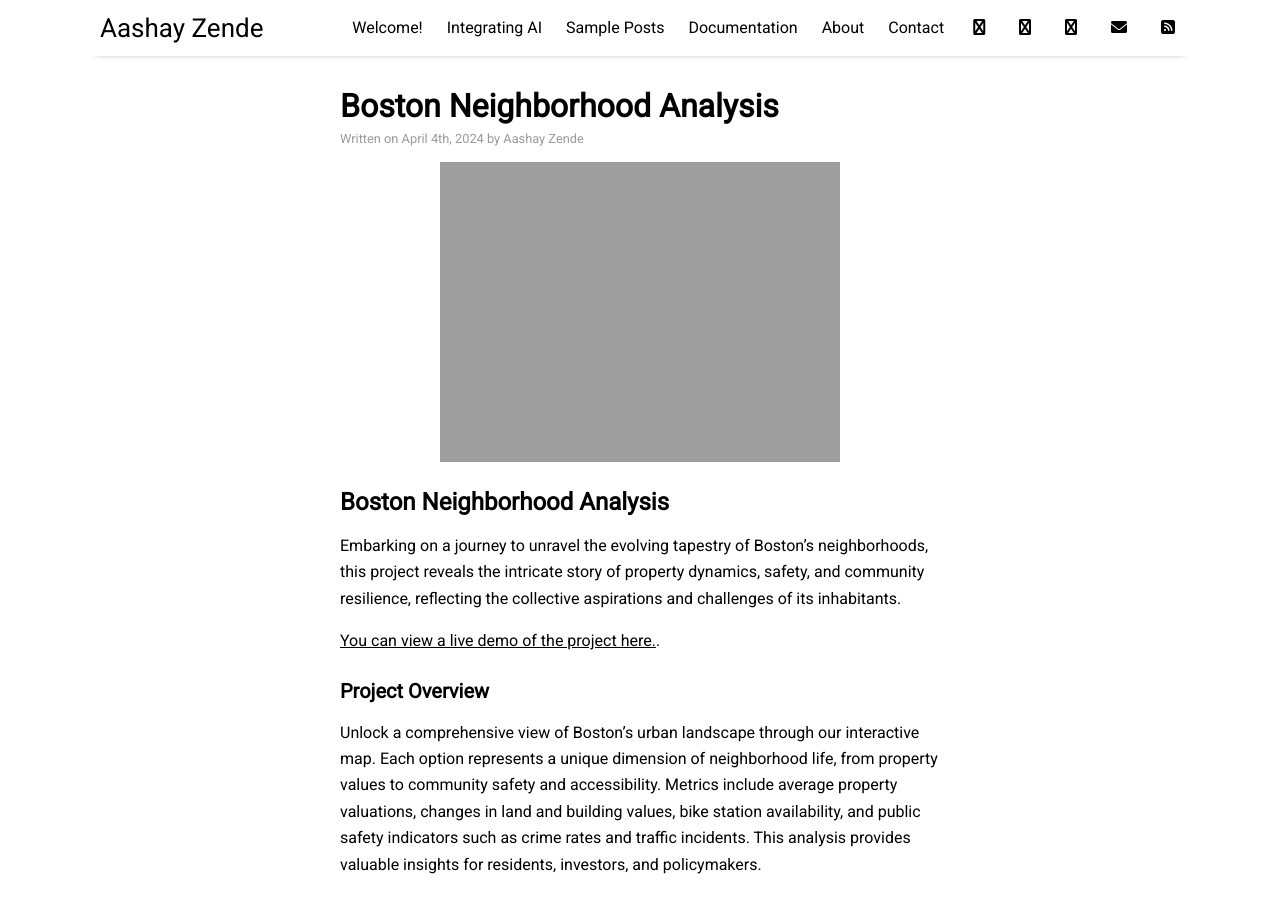
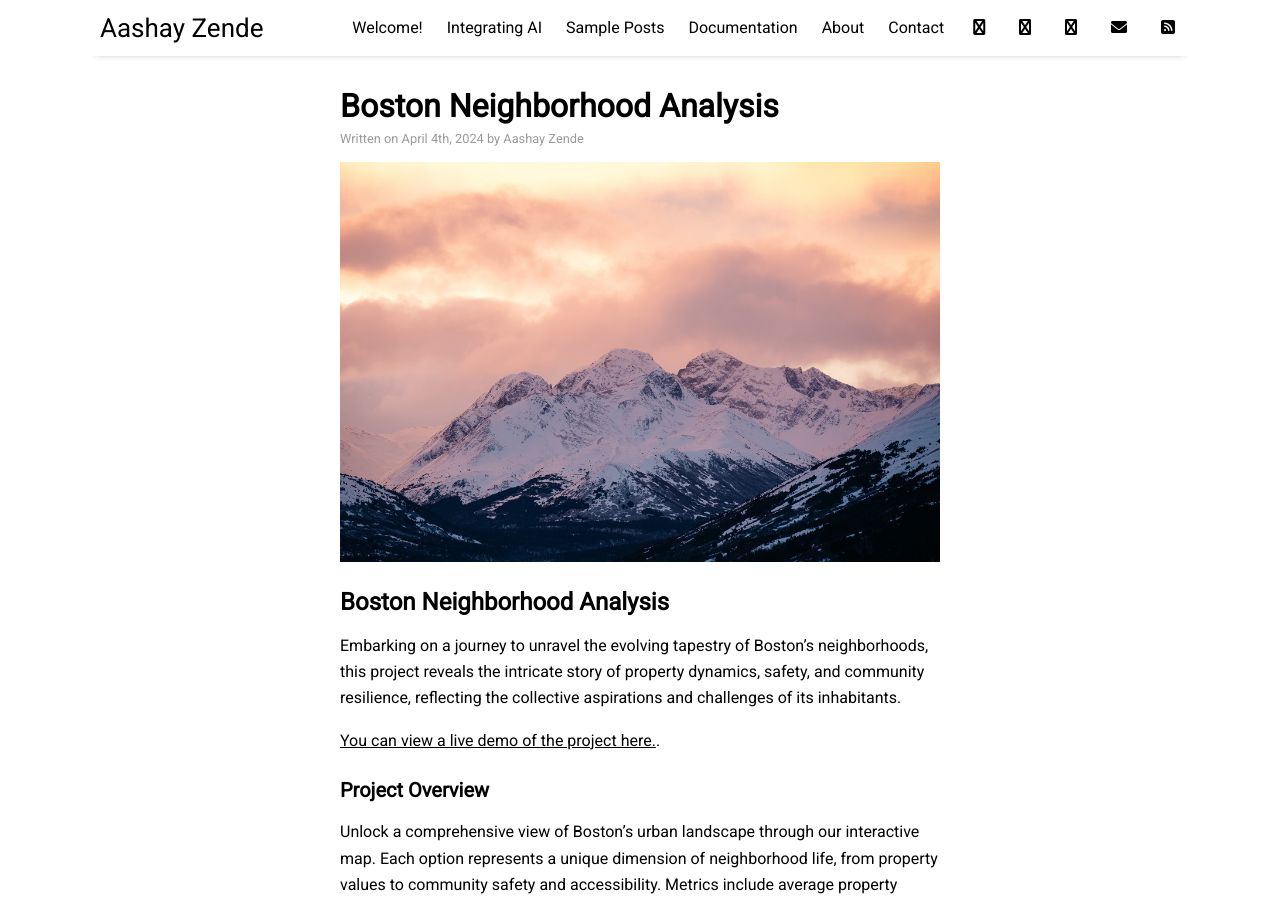
Before and after one commit to ashz1/posts, a Jekyll site: the page built from _posts/2024-04-04-Project-Boston.md, in a window 1280 px wide and 900 px high. Built offline with Jekyll 4.4.1, drawn with Linux system fonts in a browser that asks for light colours; nearby versions of some CDN libraries.

Commit message:
Update 2024-04-04-Project-Boston.md

```diff
--- a/_posts/2024-04-04-Project-Boston.md
+++ b/_posts/2024-04-04-Project-Boston.md
@@ -4,7 +4,7 @@ title: "Boston Neighborhood Analysis"
 author: "Aashay Zende"
 categories: projects
 tags: [Boston, Neighborhood Analysis, Real Estate, Data Analysis]
-image: img/portfolio/5.jpg
+image: arctic-2.jpg
 ---
 
 ## Boston Neighborhood Analysis
```
